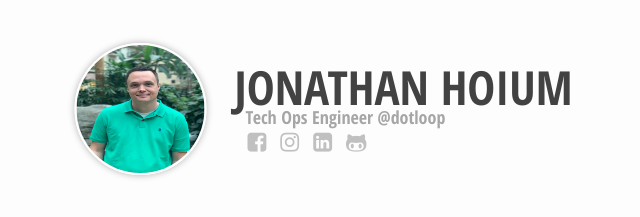
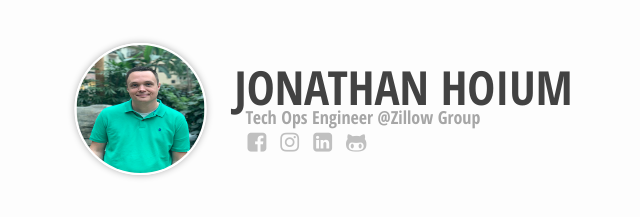
Before and after one commit to hoium/hoium.github.io, a Jekyll site: the page built from index.html, in a window 1280 px wide. Shown: the part 341-558 px from the top of the page, without its empty margins (273-913 px from the left). Built offline with Jekyll 4.4.1, drawn with Linux system fonts in a browser that asks for light colours.

Commit message:
Updated Description

```diff
--- a/_config.yml
+++ b/_config.yml
@@ -1,5 +1,5 @@
 title: Jonathan Hoium (hoium04)
-description: Tech Ops Engineer @dotloop
+description: Tech Ops Engineer @Zillow Group
 author:
   name: Jonathan Hoium
   nickname: hoium04
```
